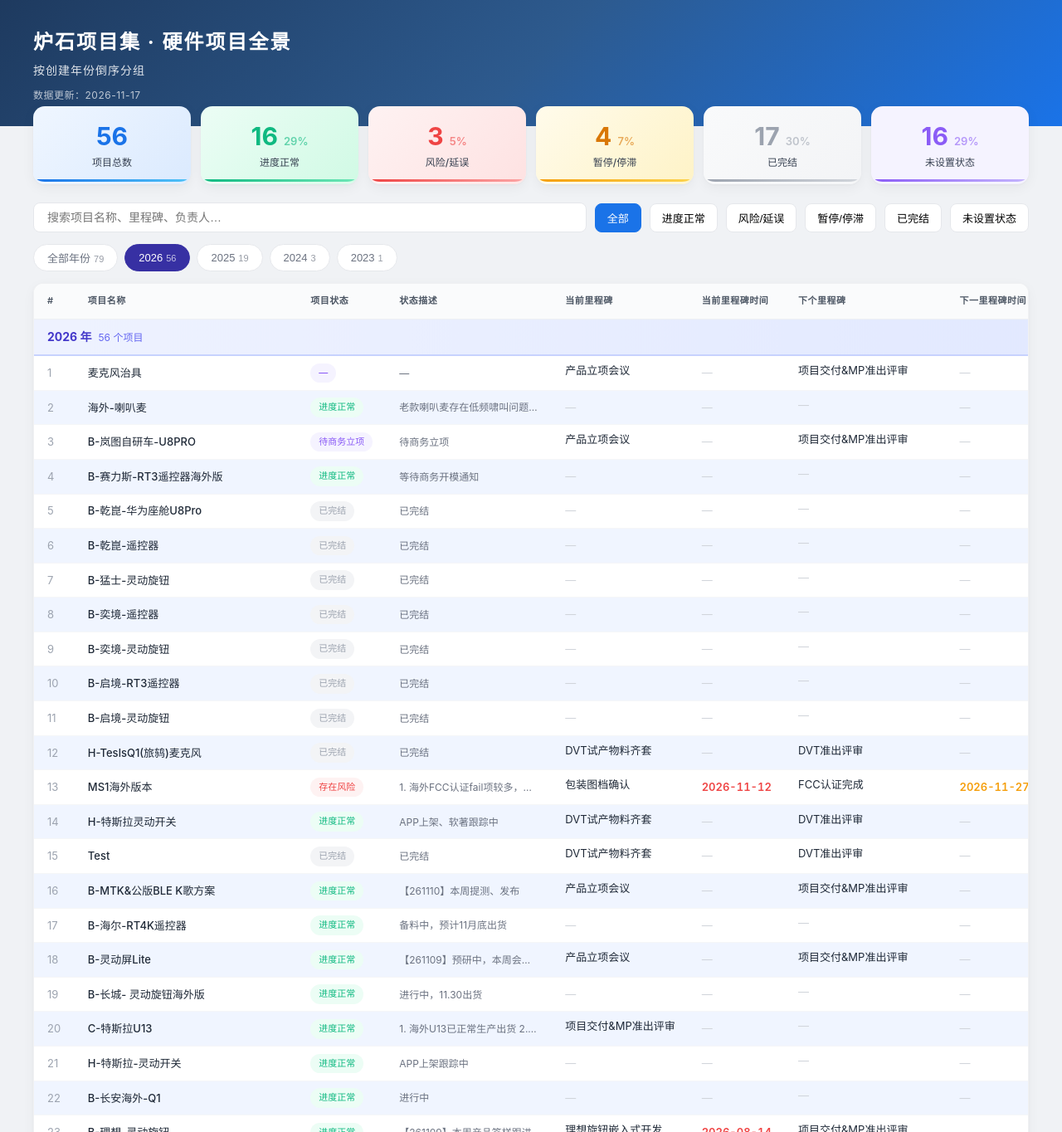
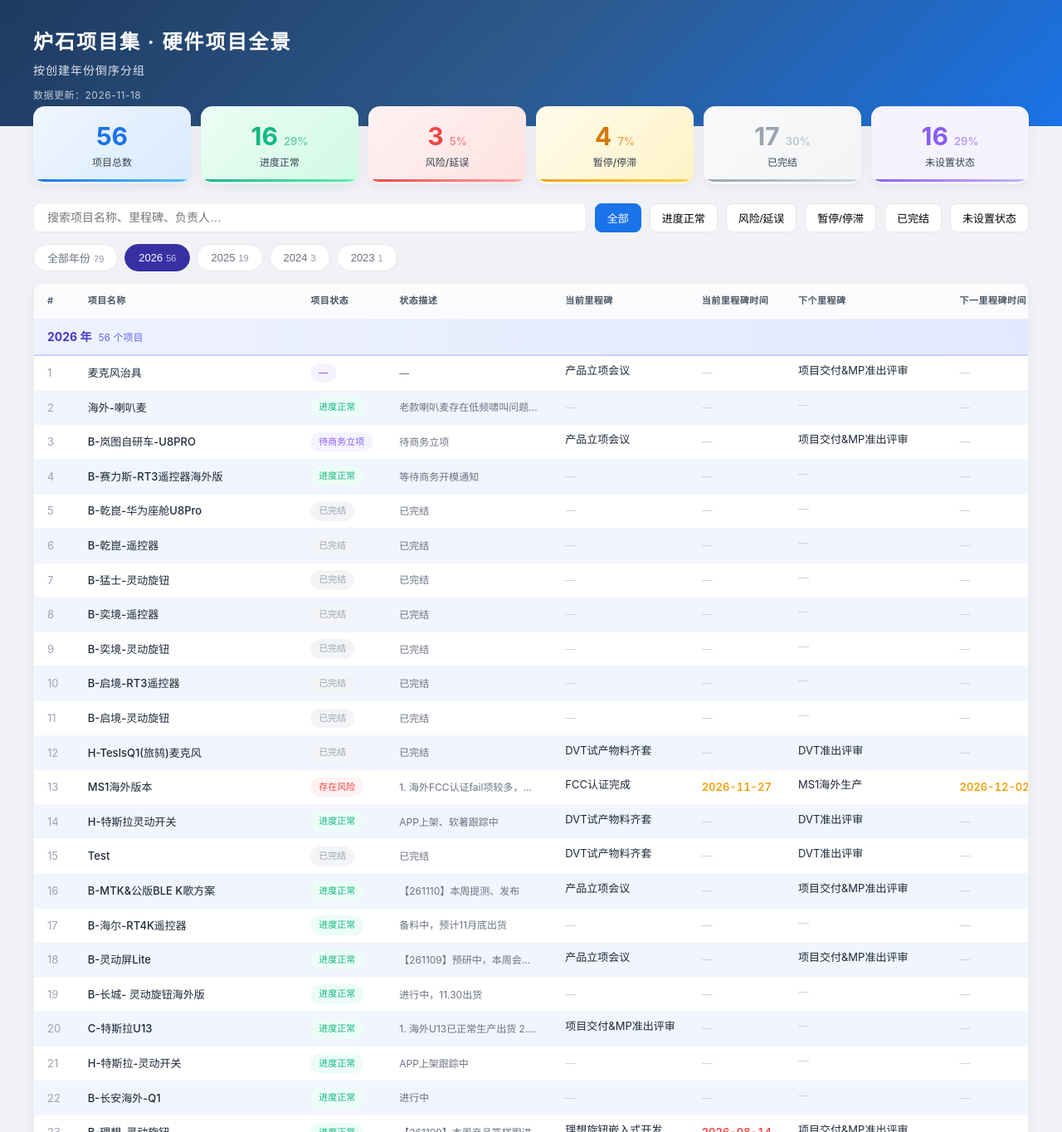
Before and after one commit to hcdong521/hardware-project, a plain HTML site: page index.html in a window 1280 px wide. Shown: the top 1364 px of the page at 83% size. Drawn offline with Linux system fonts and the light colour scheme.

Commit message:
自动刷新 2026-11-18 23:00（79 项 / 338 条里程碑）

```diff
--- a/index.html
+++ b/index.html
@@ -268,7 +268,7 @@
 <div class="header">
   <h1>炉石项目集 · 硬件项目全景</h1>
   <div class="subtitle">按创建年份倒序分组</div>
-  <div class="meta">数据更新：2026-11-17</div>
+  <div class="meta">数据更新：2026-11-18</div>
 </div>
 
 <div class="stats-row" id="statsRow"></div>
@@ -598,7 +598,7 @@ const projects = [
       {
         "c": "包装图档确认",
         "d": "2026-11-12",
-        "done": false
+        "done": true
       },
       {
         "c": "FCC认证完成",
@@ -2751,7 +2751,7 @@ const projects = [
     "milestones": []
   }
 ];
-const today = new Date('2026-11-17');
+const today = new Date('2026-11-18');
 
 const ownerMap = {
   '郑雯遐': 'owner-zheng',
```
